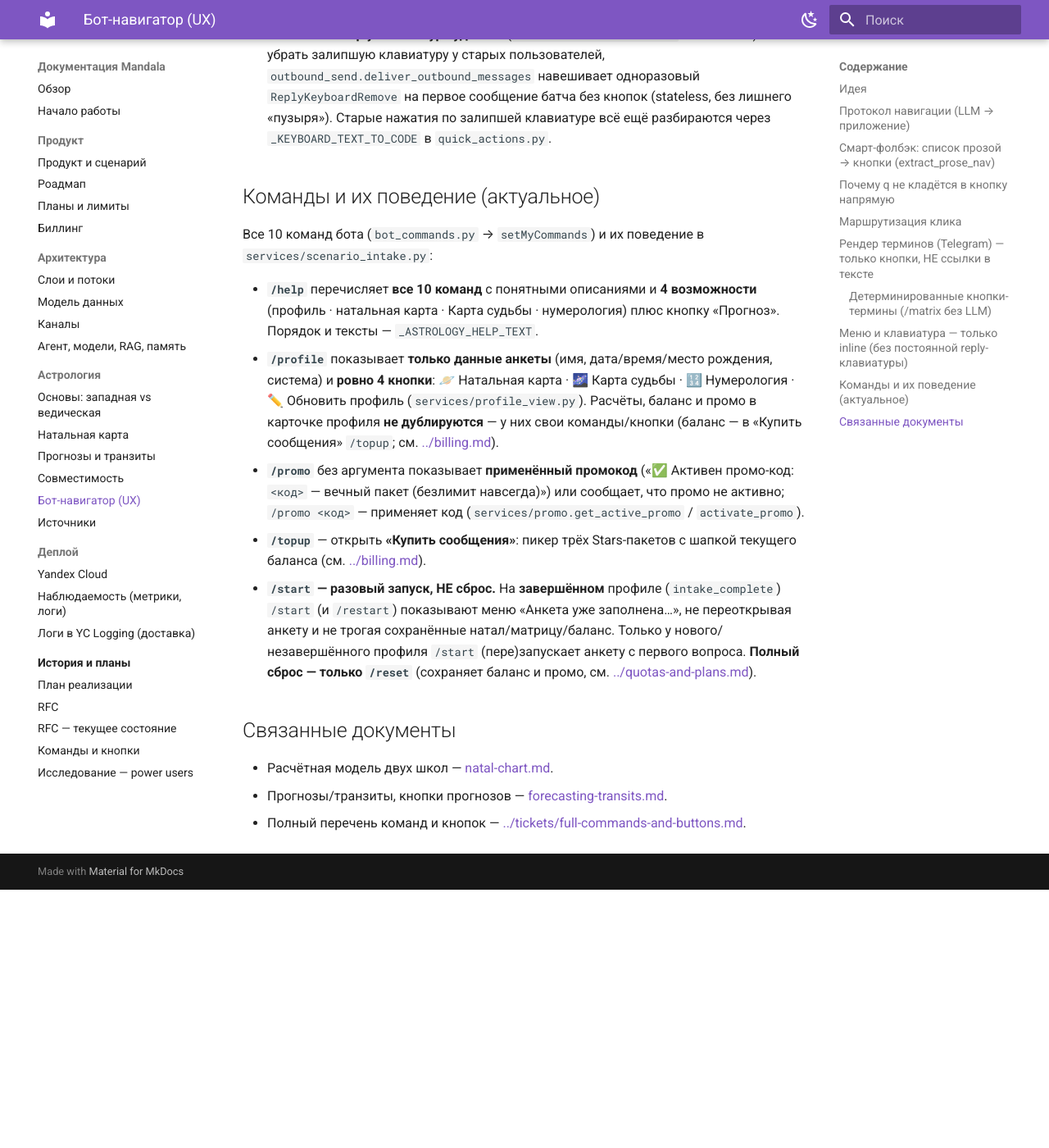
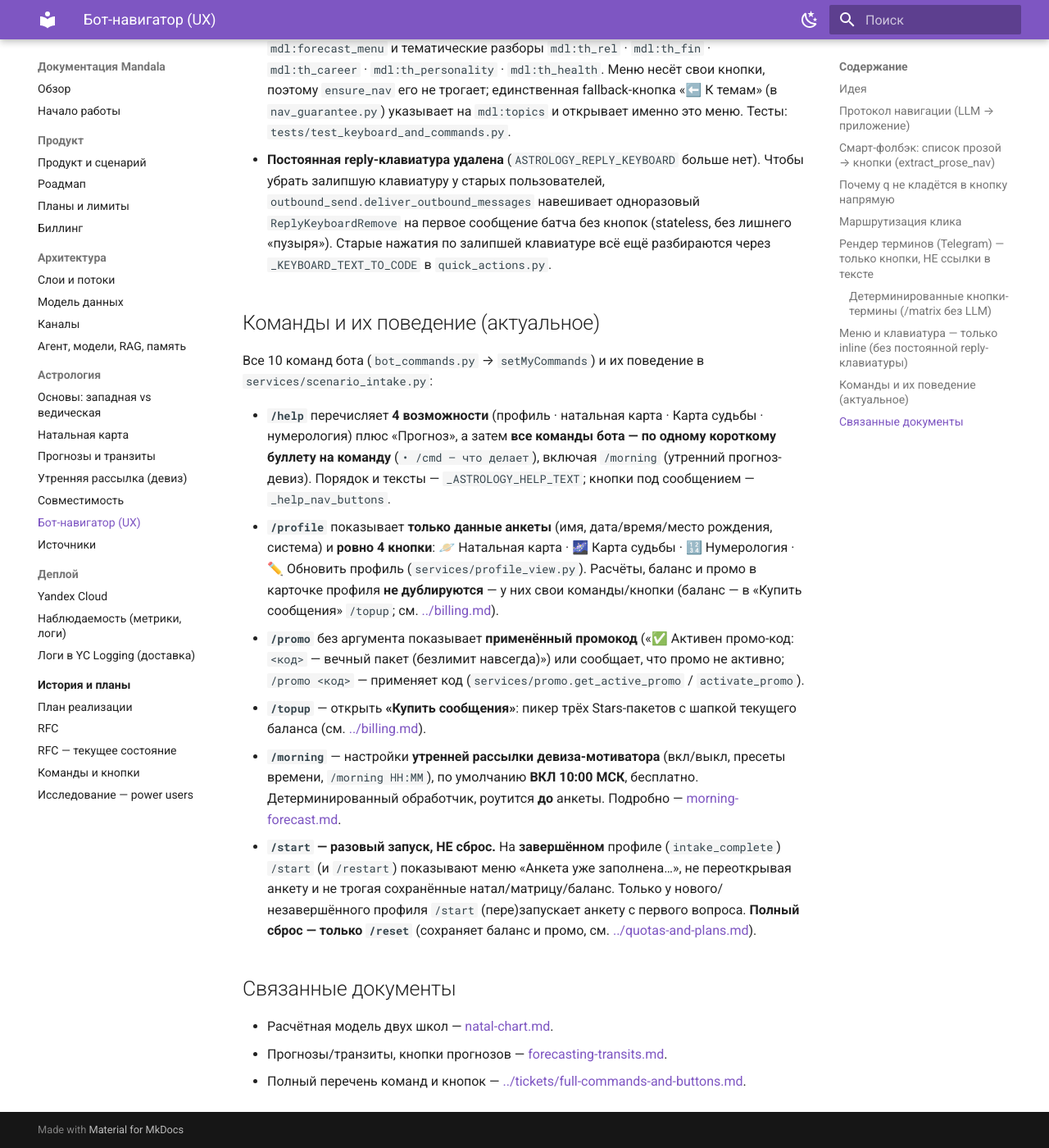
Before and after one commit to pandanax/mandala-api, an MkDocs documentation site: the page built from docs/astrology/navigator-ux.md, in a window 1280 px wide and 1400 px high, scrolled down 3599 px. Shown: the whole window at 82% size. Built offline with MkDocs 1.6.1 and Material for MkDocs 9.7.7, drawn with Linux system fonts in a browser that asks for light colours; before the commit the page ends 4684 px from its top, so only the background shows below that; some of the changed text lies outside the part shown.

Commit message:
docs: morning motivator forecast + short nav labels + /help per-command bullets

```diff
--- a/docs/astrology/navigator-ux.md
+++ b/docs/astrology/navigator-ux.md
@@ -37,8 +37,12 @@
 - Парсинг, присвоение id и разбор клика: `src/mandala/services/nav_protocol.py`
   (`split_llm_nav_suffix`, `assign_ids`, `resolve_nav_action`). Невалидный или
   отсутствующий JSON деградирует до обычного текста — **никогда не бросает исключение**.
-- `label` — до 64 символов; кнопки рендерятся **по одной в ряд** (`_BUTTONS_PER_ROW = 1`),
-  т.е. вертикальным списком «куда дальше».
+- **Метки короткие — бэкстоп в коде.** Промпт требует «иконка + 1–2 слова», но если модель
+  всё же прислала длинную подпись, `nav_protocol._shorten_label` **детерминированно** ужимает
+  её: сохраняет ведущую иконку/emoji и берёт не более `_MAX_LABEL_WORDS = 2` слов при общем
+  капе `_MAX_LABEL_CHARS = 24` (обрезка по границе слова). Применяется и к кнопкам, и к
+  фолбэку из прозы — пользователь **всегда** видит короткую метку. Кнопки рендерятся **по
+  одной в ряд** (`_BUTTONS_PER_ROW = 1`), т.е. вертикальным списком «куда дальше».
 
 ## Смарт-фолбэк: список прозой → кнопки (`extract_prose_nav`)
 
@@ -91,8 +95,9 @@
 
 - **Статические точки входа живут в бургер-меню** (`setMyCommands` в `bot_commands.py`):
   «Натальная карта» (`/natal`), «Карта судьбы» (`/matrix`), «Нумерология» (`/numerology`),
-  «Прогноз» (`/forecast`), профиль/рестарт/help/промо/**«Купить сообщения»** (`/topup`,
-  бывш. «Тарифы»). Мгновенные детерминированные
+  «Прогноз» (`/forecast`), **«Утренний прогноз»** (`/morning`, см.
+  [morning-forecast.md](morning-forecast.md)), профиль/рестарт/help/промо/**«Купить
+  сообщения»** (`/topup`, бывш. «Тарифы»). Мгновенные детерминированные
   рендеры `/matrix` и `/numerology` — см. [numerology.md](numerology.md).
   `/natal` и `/forecast` больше не inline-кнопки под ответами — они обрабатываются в
   `domain/handler.py` **до** анкеты как навигация: `/natal` → LLM-разбор карты,
@@ -132,9 +137,10 @@
 Все 10 команд бота (`bot_commands.py` → `setMyCommands`) и их поведение в
 `services/scenario_intake.py`:
 
-- **`/help`** перечисляет **все 10 команд** с понятными описаниями и **4 возможности**
-  (профиль · натальная карта · Карта судьбы · нумерология) плюс кнопку «Прогноз».
-  Порядок и тексты — `_ASTROLOGY_HELP_TEXT`.
+- **`/help`** перечисляет **4 возможности** (профиль · натальная карта · Карта судьбы ·
+  нумерология) плюс «Прогноз», а затем **все команды бота — по одному короткому буллету на
+  команду** (`• /cmd — что делает`), включая `/morning` (утренний прогноз-девиз). Порядок и
+  тексты — `_ASTROLOGY_HELP_TEXT`; кнопки под сообщением — `_help_nav_buttons`.
 - **`/profile`** показывает **только данные анкеты** (имя, дата/время/место рождения,
   система) и **ровно 4 кнопки**: 🪐 Натальная карта · 🌌 Карта судьбы · 🔢 Нумерология ·
   ✏️ Обновить профиль (`services/profile_view.py`). Расчёты, баланс и промо в карточке
@@ -145,6 +151,9 @@
   <код>` — применяет код (`services/promo.get_active_promo` / `activate_promo`).
 - **`/topup`** — открыть **«Купить сообщения»**: пикер трёх Stars-пакетов с шапкой текущего
   баланса (см. [../billing.md](../billing.md)).
+- **`/morning`** — настройки **утренней рассылки девиза-мотиватора** (вкл/выкл, пресеты
+  времени, `/morning HH:MM`), по умолчанию **ВКЛ 10:00 МСК**, бесплатно. Детерминированный
+  обработчик, роутится **до** анкеты. Подробно — [morning-forecast.md](morning-forecast.md).
 - **`/start` — разовый запуск, НЕ сброс.** На **завершённом** профиле (`intake_complete`)
   `/start` (и `/restart`) показывают меню «Анкета уже заполнена…», не переоткрывая анкету и
   не трогая сохранённые натал/матрицу/баланс. Только у нового/незавершённого профиля `/start`
--- a/mkdocs.yml
+++ b/mkdocs.yml
@@ -61,6 +61,7 @@
       - "Основы: западная vs ведическая": astrology/foundations.md
       - Натальная карта: astrology/natal-chart.md
       - Прогнозы и транзиты: astrology/forecasting-transits.md
+      - Утренняя рассылка (девиз): astrology/morning-forecast.md
       - Совместимость: astrology/compatibility.md
       - Бот-навигатор (UX): astrology/navigator-ux.md
       - Источники: astrology/sources.md
```
Also changed, not shown: other parts of docs/astrology/navigator-ux.md (+2 -2 lines), docs/README.md (+1 -0 lines), docs/astrology/morning-forecast.md (added, +74 -0 lines).
